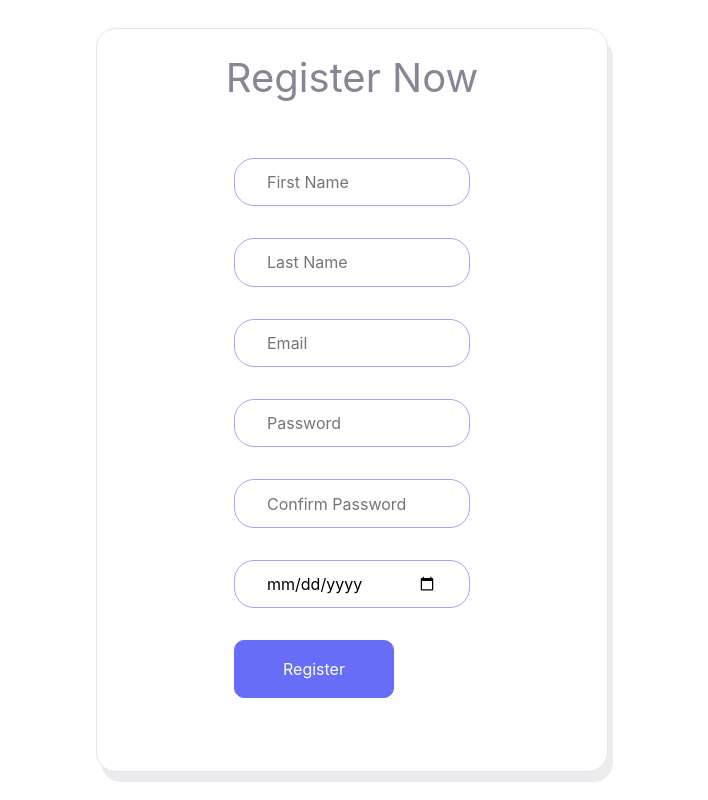
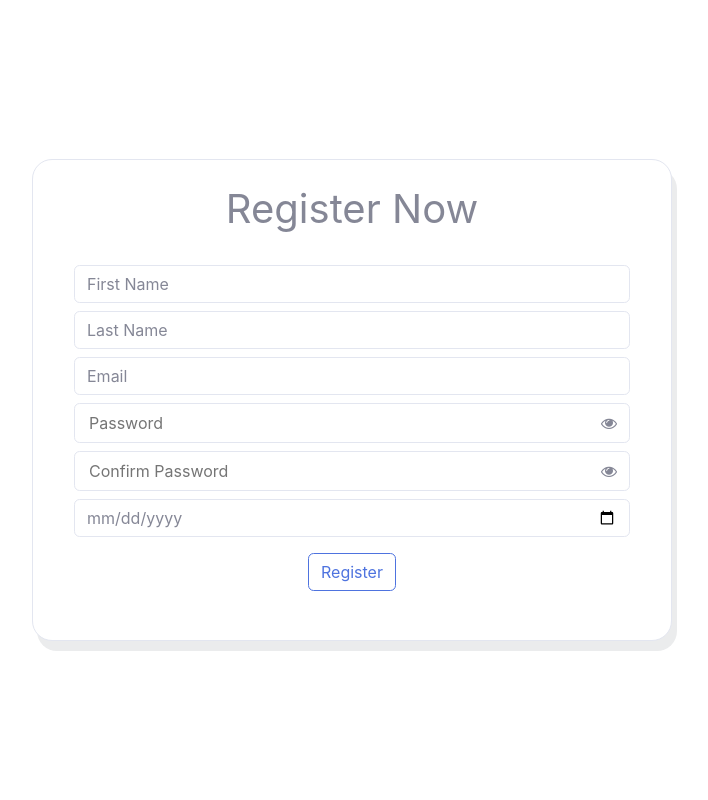
Before and after one commit to wajahatarajput/khppost, a React (Create React App) app: page /RegisterPage in a window 1280 px wide. Shown: the whole page, without its empty margins (288-996 px from the left). Built offline with nearby package versions, Linux system fonts and the light colour scheme; the HTML template or start-up script is replaced by a standard one.

Commit message:
registration merge

```diff
--- a/public/index.html
+++ b/public/index.html
@@ -27,6 +27,7 @@
     <link rel="stylesheet" href="assets/bootstrap/css/bootstrap.min.css">
     <link rel="stylesheet" href="https://fonts.googleapis.com/css?family=Nunito:200,200i,300,300i,400,400i,600,600i,700,700i,800,800i,900,900i&amp;display=swap">
     <link rel="stylesheet" href="assets/fonts/fontawesome-all.min.css">
+    <link rel="stylesheet" href="https://cdnjs.cloudflare.com/ajax/libs/font-awesome/4.7.0/css/font-awesome.min.css">
     <title>React App</title>
   </head>
   <body>
--- a/src/components/Card/Card.css
+++ b/src/components/Card/Card.css
@@ -7,7 +7,7 @@
 }
 
 .card{
-    width: 40%;
+    width: 50%;
     padding: 25px;
     box-shadow: 5px 10px #ebeced;
     text-align: center;
--- /dev/null
+++ b/src/components/PasswordField/PasswordField.js
@@ -0,0 +1,20 @@
+import React, { useState } from 'react'
+
+const PasswordField = (props) => {
+    const {placeholder, handlePasswordChange} = props;
+
+const [showPassword,setShowPassword] = useState('password');
+
+const toggleShowPassword = ()=>{
+    setShowPassword(showPassword === 'password' ? 'text' : 'password');
+}
+
+  return (
+    <div className='my-2 form-control d-flex justify-content-between align-items-center border border-rounded'>
+        <input onChange={(e)=>handlePasswordChange(e.target.value)} className='border border-0' type={showPassword} placeholder={placeholder}/>
+        <i class="fa fa-eye" onClick={toggleShowPassword}></i>
+    </div>
+  )
+}
+
+export default PasswordField
--- a/src/components/RegisterForm/RegisterForm.css
+++ /dev/null
@@ -1,27 +0,0 @@
-.register-form{
-    display: flex;
-    flex-direction: column;
-    padding: 1rem 3rem;
-}
-.register-form>input{
-    margin: 1rem 3rem;
-    border: 1px solid #a4a6f9;
-    padding: .7rem 2rem;
-    border-radius: 20px;
-}
-.register-form>input:focus{
-    outline:2px solid #676df6;
-}
-.btn_cont{
-    display: flex;
-    justify-content: flex-start;
-    align-items: flex-start;
-    margin: 1rem 3rem;
-}
-.btn_cont>input{
-    padding: 1rem 3rem;
-    border-radius: 10px;
-    background-color: #676df6;
-    color: white;
-    border: 1px solid #676df6;
-}
--- a/src/components/RegisterForm/RegisterForm.js
+++ b/src/components/RegisterForm/RegisterForm.js
@@ -1,22 +1,32 @@
-import React from 'react';
-import './RegisterForm.css'
+import React, { useState } from 'react';
+import PasswordField from '../PasswordField/PasswordField';
+// import './RegisterForm.css'
 
 const RegisterForm = () => {
 
-const submitHandeler = (event)=>{
-}
+  const [showPassword,setShowPassword] = useState('password');
+  const [password,setPassword] = useState('');
+  const [confirmPassword,setConfirmPassword] = useState('');
 
 
+  const toggleShowPassword = ()=>{
+    setShowPassword(showPassword === 'password' ? 'text' : 'password');
+  }
+
+const submitHandeler = (event)=>{
+  event.preventDefault(); // stops the page from refresh
+
+}
   return (
     <form className='register-form' onSubmit={submitHandeler}>
-      <input type='text' placeholder='First Name'/>
-      <input type='text' placeholder='Last Name'/>
-      <input type='email' placeholder='Email'/>
-      <input type='password' placeholder='Password'/>
-      <input type='password' placeholder='Confirm Password'/>
-      <input type='date' />
-      <div className='btn_cont'>
-      <input type='submit' value={'Register'}/>
+      <input className='form-control border border-rounded my-2' type='text' placeholder='First Name'/>
+      <input className='form-control border border-rounded my-2' type='text' placeholder='Last Name'/>
+      <input className='form-control border border-rounded my-2' type='email' placeholder='Email'/>
+      <PasswordField placeholder={'Password'} handlePasswordChange={setPassword}/>
+      <PasswordField placeholder={'Confirm Password'} handlePasswordChange={setConfirmPassword}/>
+      <input className='form-control border border-rounded my-2' type='date' />
+      <div>
+        <input className='btn btn-outline-primary btn-block my-2' type='submit' value={'Register'}/>
       </div>
     </form>
   )
```
